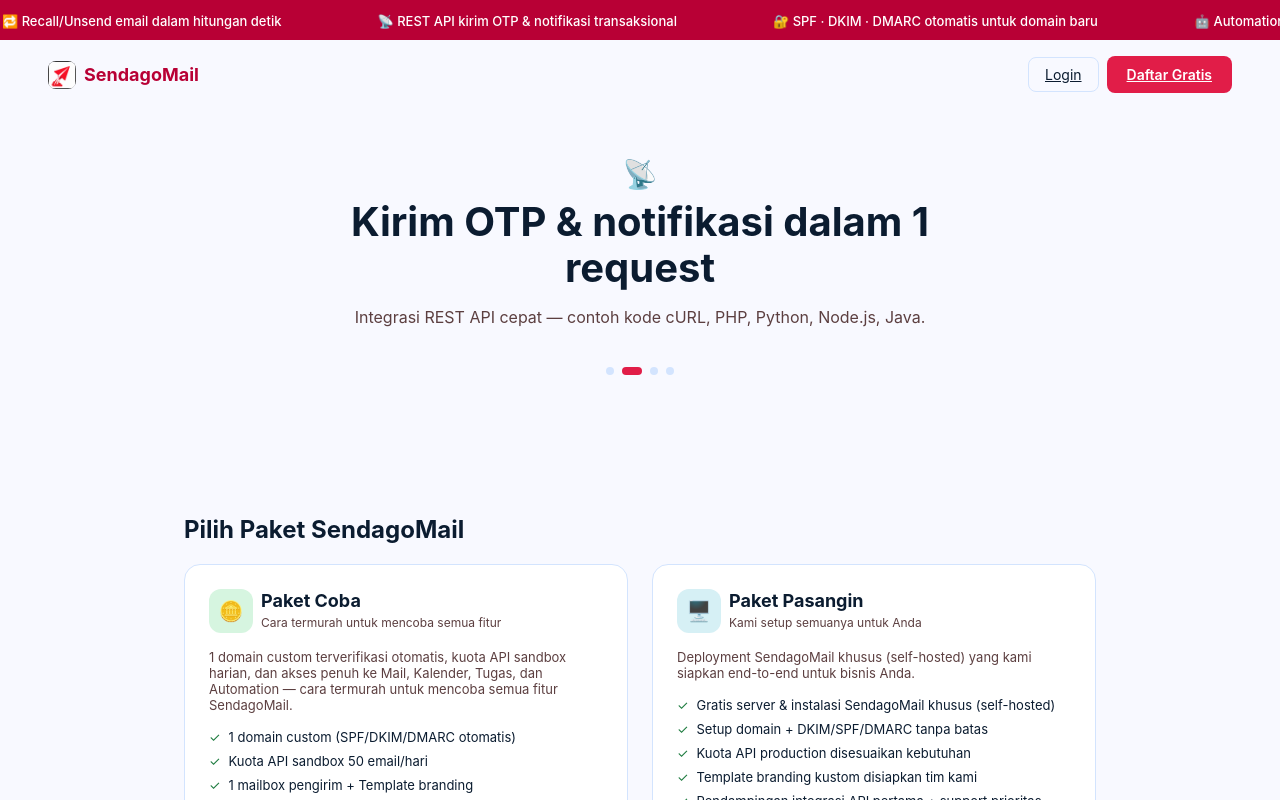
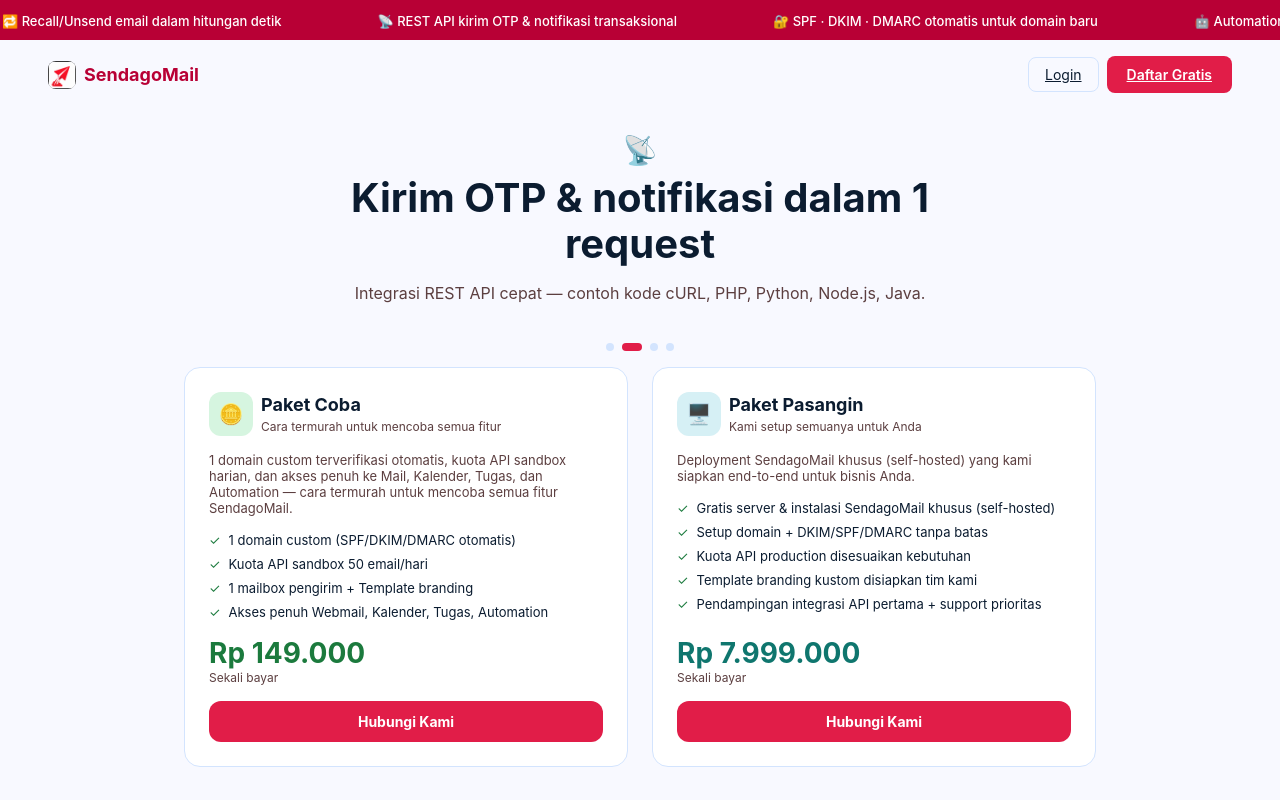
Before and after one commit to Adi-Sumardi/mailer, a React (Vite) app in the folder apps/web/: page / in a window 1280 px wide. Shown: the top 800 px of the page. Built offline with nearby package versions, Linux system fonts and the light colour scheme; no server answers.

Commit message:
Rapatkan spasi hero-pricing di landing page, hapus judul 'Pilih Paket SendagoMail'

```diff
--- a/apps/web/src/routes/LandingPage.tsx
+++ b/apps/web/src/routes/LandingPage.tsx
@@ -128,7 +128,6 @@
       </section>
 
       <section className="landing-pricing">
-        <h2 className="landing-section-title">Pilih Paket SendagoMail</h2>
         <div className="landing-pricing-grid">
           {PRICING_PLANS.map((plan) => (
             <div key={plan.name} className={`landing-pricing-card accent-${plan.accent}`}>
--- a/apps/web/src/styles/app.css
+++ b/apps/web/src/styles/app.css
@@ -1767,8 +1767,8 @@
   text-align: center;
   max-width: 720px;
   margin: 0 auto;
-  padding: var(--space-xl) var(--space-lg);
-  min-height: 220px;
+  padding: var(--space-lg) var(--space-lg) 0 var(--space-lg);
+  min-height: 170px;
   display: flex;
   flex-direction: column;
   align-items: center;
@@ -1794,7 +1794,7 @@
 }
 
 .landing-hero .landing-carousel-dots {
-  margin-bottom: var(--space-lg);
+  margin-bottom: 0;
 }
 
 .landing-carousel-dots {
@@ -1840,7 +1840,7 @@
 .landing-pricing {
   max-width: 960px;
   margin: 0 auto;
-  padding: var(--space-xl) var(--space-lg);
+  padding: var(--space-md) var(--space-lg) var(--space-xl) var(--space-lg);
 }
 
 .landing-pricing-grid {
```
